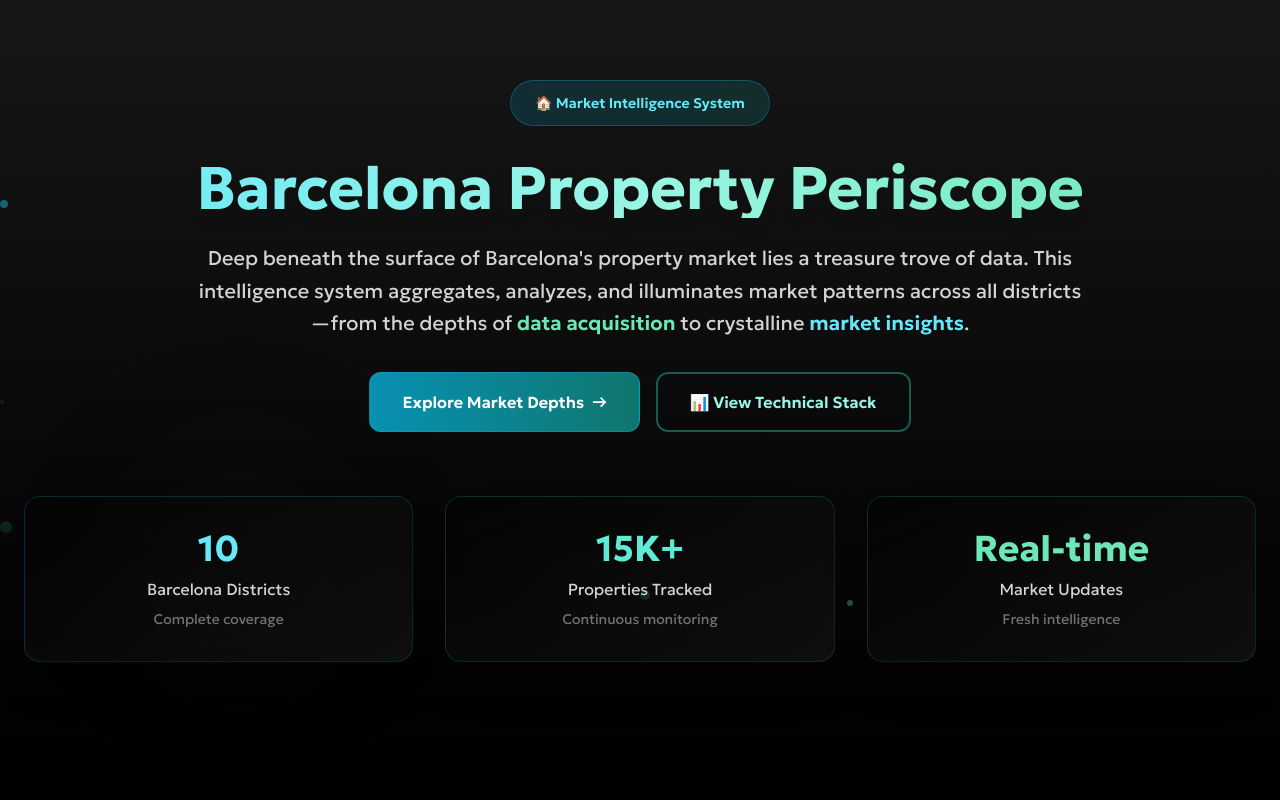
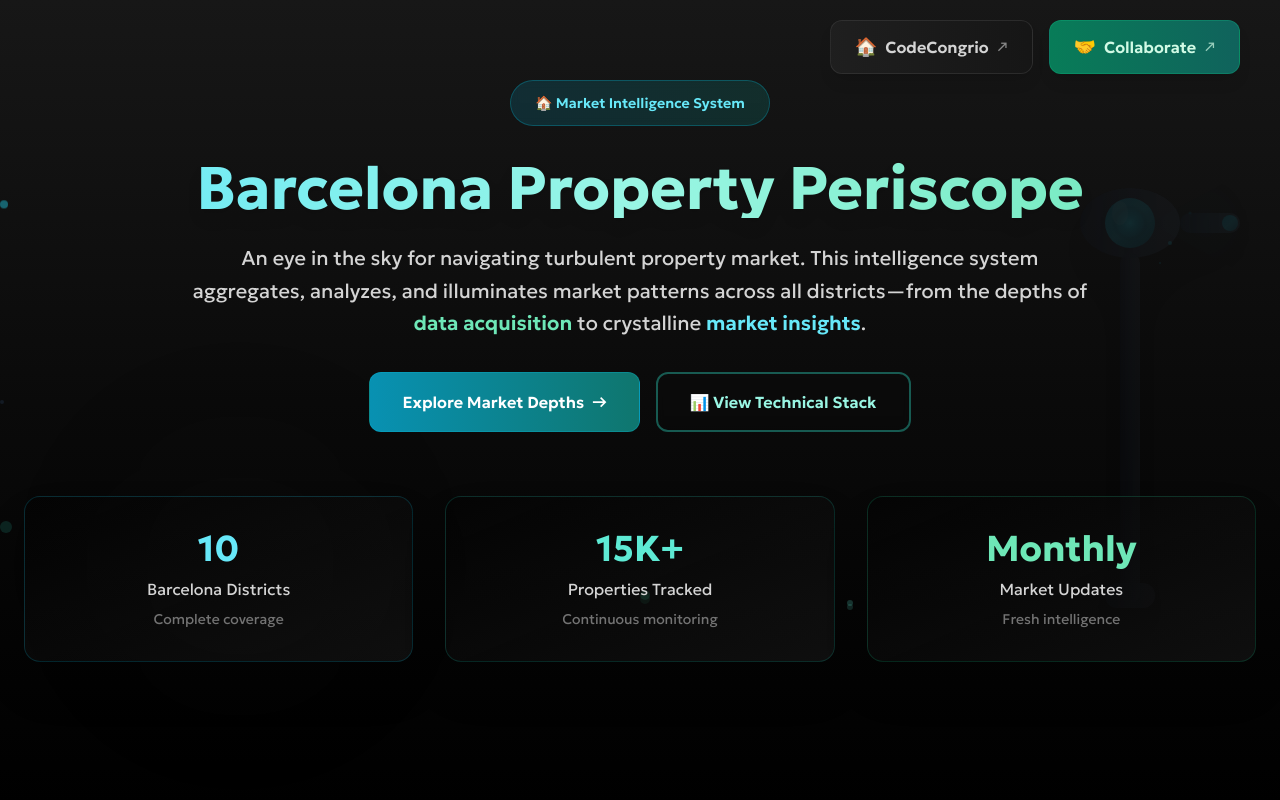
Before and after one commit to nijordia/house_view, a React (Vite) app: page / in a window 1280 px wide. Shown: the top 800 px of the page. Built offline with nearby package versions, Linux system fonts and the light colour scheme.

Commit message:
update style

```diff
--- a/index.html
+++ b/index.html
@@ -2,39 +2,46 @@
 <html lang="en">
 <head>
   <meta charset="UTF-8" />
+
+  <!-- Primary Favicon (SVG for modern browsers) -->
+  <link rel="icon" type="image/svg+xml" href="/periscope-favicon.svg">
+
+  <!-- Fallback PNG favicons -->
+  <link rel="icon" type="image/png" sizes="32x32" href="/periscope-favicon-32x32.png">
+  <link rel="icon" type="image/png" sizes="16x16" href="/periscope-favicon-16x16.png">
+
+  <!-- Apple Touch Icon -->
+  <link rel="apple-touch-icon" sizes="180x180" href="/periscope-apple-touch-icon.png">
+
+  <!-- Web App Manifest -->
+  <link rel="manifest" href="/site.webmanifest">
+
   <meta name="viewport" content="width=device-width, initial-scale=1.0" />
 
   <!-- SEO Meta Tags -->
-  <title>Barcelona Property Market Map | Interactive Price Analysis</title>
-  <meta name="description" content="Interactive Barcelona property market analysis with real-time price visualization across districts. Compare residential and commercial property prices, rentals, and purchases.">
-  <meta name="keywords" content="Barcelona property, real estate prices, property market, apartment rental, commercial property">
-  <meta name="author" content="Your Name">
+  <title>Barcelona Property Market Periscope | Interactive Price Analysis</title>
+  <meta name="description" content="Navigate Barcelona's property market depths with our periscope-like analysis tool. Interactive maps, real-time price visualization, and district-by-district market intelligence.">
+  <meta name="keywords" content="Barcelona property, real estate periscope, property market intelligence, apartment rental, commercial property, market analysis">
+  <meta name="author" content="CodeCongrio">
 
   <!-- Open Graph Meta Tags for Social Sharing -->
-  <meta property="og:title" content="Barcelona Property Market Map | Interactive Price Analysis">
-  <meta property="og:description" content="Explore property prices across Barcelona districts with interactive maps and statistical analysis">
+  <meta property="og:title" content="Barcelona Property Market Periscope | Interactive Analysis">
+  <meta property="og:description" content="Dive deep into Barcelona's property market with periscope-style analysis. Explore district prices, market trends, and housing insights.">
   <meta property="og:image" content="/preview-image.png">
   <meta property="og:image:width" content="1200">
   <meta property="og:image:height" content="630">
   <meta property="og:url" content="https://housing.codecongrio.com">
   <meta property="og:type" content="website">
-  <meta property="og:site_name" content="Barcelona Property Market Map">
+  <meta property="og:site_name" content="Barcelona Property Market Periscope">
 
   <!-- Twitter Card Meta Tags -->
   <meta name="twitter:card" content="summary_large_image">
-  <meta name="twitter:title" content="Barcelona property Market Map">
-  <meta name="twitter:description" content="Interactive property price analysis across Barcelona districts">
+  <meta name="twitter:title" content="Barcelona Property Market Periscope">
+  <meta name="twitter:description" content="Navigate Barcelona's property market depths with interactive analysis and district insights">
   <meta name="twitter:image" content="/preview-image.png">
 
-  <!-- Favicons -->
-  <link rel="icon" type="image/svg+xml" href="/favicon.svg">
-  <link rel="icon" type="image/png" sizes="32x32" href="/favicon-32x32.png">
-  <link rel="icon" type="image/png" sizes="16x16" href="/favicon-16x16.png">
-  <link rel="apple-touch-icon" href="/apple-touch-icon.png">
-  <link rel="manifest" href="/site.webmanifest">
-
-  <!-- Theme Color -->
-  <meta name="theme-color" content="#3B82F6">
+  <!-- Theme Color matching your app -->
+  <meta name="theme-color" content="#0891b2">
 
   <!-- Google Analytics -->
   <script async src="https://www.googletagmanager.com/gtag/js?id=G-XXXXXXXXXX"></script>
--- a/src/components/MarketInsights.tsx
+++ b/src/components/MarketInsights.tsx
@@ -75,7 +75,7 @@ export default function MarketInsights({ allStats }: MarketInsightsProps) {
     {
       title: "Intelligence Source",
       subtitle: "Data Pipeline",
-      value: "Idealista",
+      value: "Web Listings",
       district: "Market aggregation system",
       icon: "🤖",
       color: "blue"
--- a/src/components/ProjectLanding.tsx
+++ b/src/components/ProjectLanding.tsx
@@ -2,7 +2,7 @@ import React from 'react';
 
 export default function ProjectLanding() {
   return (
-    <div className="bg-gradient-to-b from-neutral-900 via-neutral-950 to-black text-neutral-100 overflow-hidden">
+    <div className="bg-gradient-to-b from-neutral-900 via-neutral-950 to-black text-neutral-100 overflow-hidden relative">
       {/* Deep cavern atmospheric elements */}
       <div className="absolute inset-0 pointer-events-none">
         {/* Cave depth shadows */}
@@ -19,7 +19,187 @@ export default function ProjectLanding() {
         <div className="absolute bottom-1/4 left-1/2 w-2.5 h-2.5 bg-emerald-400/15 rounded-full animate-pulse" style={{animationDelay: '2.5s'}} />
       </div>
 
+      {/* Periscope Background Element */}
+      <div className="absolute right-0 top-1/2 -translate-y-1/2 opacity-15 pointer-events-none hidden lg:block">
+        <svg
+          width="300"
+          height="600"
+          viewBox="0 0 300 600"
+          className="filter drop-shadow-2xl"
+        >
+          <defs>
+            {/* Gradient definitions for the periscope */}
+            <linearGradient id="periscopeBody" x1="0%" y1="0%" x2="100%" y2="0%">
+              <stop offset="0%" stopColor="#0f172a" stopOpacity="0.8" />
+              <stop offset="50%" stopColor="#1e293b" stopOpacity="0.9" />
+              <stop offset="100%" stopColor="#334155" stopOpacity="0.7" />
+            </linearGradient>
+            <linearGradient id="periscopeLens" x1="0%" y1="0%" x2="100%" y2="100%">
+              <stop offset="0%" stopColor="#0891b2" stopOpacity="0.8" />
+              <stop offset="50%" stopColor="#22d3ee" stopOpacity="0.6" />
+              <stop offset="100%" stopColor="#06b6d4" stopOpacity="0.4" />
+            </linearGradient>
+            <radialGradient id="lensGlow" cx="50%" cy="50%" r="50%">
+              <stop offset="0%" stopColor="#22d3ee" stopOpacity="0.8" />
+              <stop offset="70%" stopColor="#0891b2" stopOpacity="0.3" />
+              <stop offset="100%" stopColor="#0f172a" stopOpacity="0" />
+            </radialGradient>
+          </defs>
+
+          {/* Main periscope shaft */}
+          <rect
+            x="140"
+            y="150"
+            width="20"
+            height="350"
+            rx="10"
+            fill="url(#periscopeBody)"
+            className="animate-pulse"
+            style={{animationDelay: '1s', animationDuration: '4s'}}
+          />
+
+          {/* Periscope head housing */}
+          <ellipse
+            cx="150"
+            cy="120"
+            rx="50"
+            ry="35"
+            fill="url(#periscopeBody)"
+            className="animate-pulse"
+            style={{animationDelay: '1.5s', animationDuration: '5s'}}
+          />
+
+          {/* Main observation lens */}
+          <circle
+            cx="150"
+            cy="120"
+            r="25"
+            fill="url(#periscopeLens)"
+            className="animate-pulse"
+            style={{animationDelay: '0.5s', animationDuration: '3s'}}
+          />
+
+          {/* Inner lens reflection */}
+          <circle
+            cx="150"
+            cy="120"
+            r="18"
+            fill="url(#lensGlow)"
+            className="animate-pulse"
+            style={{animationDelay: '2s', animationDuration: '6s'}}
+          />
+
+          {/* Side eyepiece */}
+          <rect
+            x="200"
+            y="110"
+            width="60"
+            height="20"
+            rx="10"
+            fill="url(#periscopeBody)"
+            className="animate-pulse"
+            style={{animationDelay: '2.5s', animationDuration: '4.5s'}}
+          />
+
+          {/* Eyepiece lens */}
+          <circle
+            cx="250"
+            cy="120"
+            r="8"
+            fill="url(#periscopeLens)"
+            className="animate-pulse"
+            style={{animationDelay: '3s', animationDuration: '3.5s'}}
+          />
+
+          {/* Base/handle */}
+          <rect
+            x="125"
+            y="480"
+            width="50"
+            height="25"
+            rx="12"
+            fill="url(#periscopeBody)"
+            className="animate-pulse"
+            style={{animationDelay: '1.2s', animationDuration: '4.2s'}}
+          />
+
+          {/* Scanning light beam effect */}
+          <path
+            d="M 170 120 L 280 60 L 280 180 Z"
+            fill="url(#lensGlow)"
+            opacity="0.1"
+            className="animate-pulse"
+            style={{animationDelay: '0s', animationDuration: '8s'}}
+          />
+
+          {/* Data stream particles */}
+          <circle cx="190" cy="140" r="2" fill="#22d3ee" opacity="0.6" className="animate-ping" style={{animationDelay: '1s'}} />
+          <circle cx="210" cy="110" r="1.5" fill="#0891b2" opacity="0.4" className="animate-ping" style={{animationDelay: '3s'}} />
+          <circle cx="180" cy="160" r="1" fill="#06b6d4" opacity="0.5" className="animate-ping" style={{animationDelay: '5s'}} />
+
+          {/* Lens reflections for depth */}
+          <ellipse
+            cx="140"
+            cy="110"
+            rx="8"
+            ry="12"
+            fill="#ffffff"
+            opacity="0.1"
+            className="animate-pulse"
+            style={{animationDelay: '0.8s', animationDuration: '4s'}}
+          />
+        </svg>
+      </div>
+
       <div className="relative z-10 max-w-7xl mx-auto px-6 py-20">
+        {/* Navigation Buttons - Top Right */}
+        <div className="absolute top-5 right-10 hidden md:flex gap-4">
+          <a
+            href="https://www.codecongrio.com"
+            target="_blank"
+            rel="noopener noreferrer"
+            className="group inline-flex items-center gap-2 px-6 py-3 bg-gradient-to-r from-neutral-800/60 to-neutral-900/60 border border-neutral-700/50 text-neutral-300 rounded-xl font-semibold hover:from-emerald-800/60 hover:to-teal-900/60 hover:border-emerald-500/30 hover:text-emerald-200 transition-all duration-300 font-geologica backdrop-blur-sm shadow-lg"
+          >
+            <span className="text-lg">🏠</span>
+            <span>CodeCongrio</span>
+            <span className="text-xs opacity-60 group-hover:opacity-100 transition-opacity">↗</span>
+          </a>
+          <a
+            href="https://www.codecongrio.com/contact"
+            target="_blank"
+            rel="noopener noreferrer"
+            className="group inline-flex items-center gap-2 px-6 py-3 bg-gradient-to-r from-emerald-600/80 to-teal-700/80 border border-emerald-500/30 text-emerald-100 rounded-xl font-semibold hover:from-emerald-600 hover:to-teal-700 hover:text-white transition-all duration-300 font-geologica backdrop-blur-sm shadow-lg hover:shadow-emerald-500/20 transform hover:scale-105"
+          >
+            <span className="text-lg">🤝</span>
+            <span>Collaborate</span>
+            <span className="text-xs opacity-70 group-hover:opacity-100 transition-opacity">↗</span>
+          </a>
+        </div>
+
+        {/* Mobile Navigation Buttons */}
+        <div className="md:hidden flex flex-col gap-3 mb-8">
+          <a
+            href="https://www.codecongrio.com"
+            target="_blank"
+            rel="noopener noreferrer"
+            className="group inline-flex items-center justify-center gap-2 px-6 py-3 bg-gradient-to-r from-neutral-800/60 to-neutral-900/60 border border-neutral-700/50 text-neutral-300 rounded-xl font-semibold hover:from-emerald-800/60 hover:to-teal-900/60 hover:border-emerald-500/30 hover:text-emerald-200 transition-all duration-300 font-geologica backdrop-blur-sm shadow-lg"
+          >
+            <span className="text-lg">🏠</span>
+            <span>Visit CodeCongrio Main Site</span>
+            <span className="text-xs opacity-60 group-hover:opacity-100 transition-opacity">↗</span>
+          </a>
+          <a
+            href="https://www.codecongrio.com/contact"
+            target="_blank"
+            rel="noopener noreferrer"
+            className="group inline-flex items-center justify-center gap-2 px-6 py-3 bg-gradient-to-r from-emerald-600/80 to-teal-700/80 border border-emerald-500/30 text-emerald-100 rounded-xl font-semibold hover:from-emerald-600 hover:to-teal-700 hover:text-white transition-all duration-300 font-geologica backdrop-blur-sm shadow-lg hover:shadow-emerald-500/20 transform hover:scale-105"
+          >
+            <span className="text-lg">🤝</span>
+            <span>Start a Collaboration</span>
+            <span className="text-xs opacity-70 group-hover:opacity-100 transition-opacity">↗</span>
+          </a>
+        </div>
+
         {/* Hero Section */}
         <header className="text-center mb-16">
           <div className="mb-8">
@@ -33,9 +213,11 @@ export default function ProjectLanding() {
           </h1>
 
           <p className="text-xl text-neutral-300 max-w-4xl mx-auto font-geologica leading-relaxed mb-8">
-            Deep beneath the surface of Barcelona's property market lies a treasure trove of data.
+            An eye in the sky for navigating turbulent property market.
             This intelligence system aggregates, analyzes, and illuminates market patterns across all districts—from
             the depths of <span className="text-emerald-300 font-semibold">data acquisition</span> to crystalline <span className="text-cyan-300 font-semibold">market insights</span>.
+            <br />
+
           </p>
 
           <div className="flex flex-col sm:flex-row gap-4 justify-center mb-12">
@@ -68,11 +250,12 @@ export default function ProjectLanding() {
             <div className="text-neutral-500 font-geologica text-sm mt-2">Continuous monitoring</div>
           </div>
           <div className="text-center p-8 bg-gradient-to-br from-black/40 to-neutral-900/60 rounded-2xl border border-emerald-500/20 shadow-2xl">
-            <div className="text-4xl font-bold text-emerald-300 font-geologica mb-2">Real-time</div>
+            <div className="text-4xl font-bold text-emerald-300 font-geologica mb-2">Monthly</div>
             <div className="text-neutral-300 font-geologica">Market Updates</div>
             <div className="text-neutral-500 font-geologica text-sm mt-2">Fresh intelligence</div>
           </div>
         </section>
+
       </div>
     </div>
   );
```
Also changed, not shown: src/components/TechnicalArchitecture.tsx (+11 -9 lines), public/periscope-favicon.svg (added), public/preview-image.png, public/site.webmanifest.
